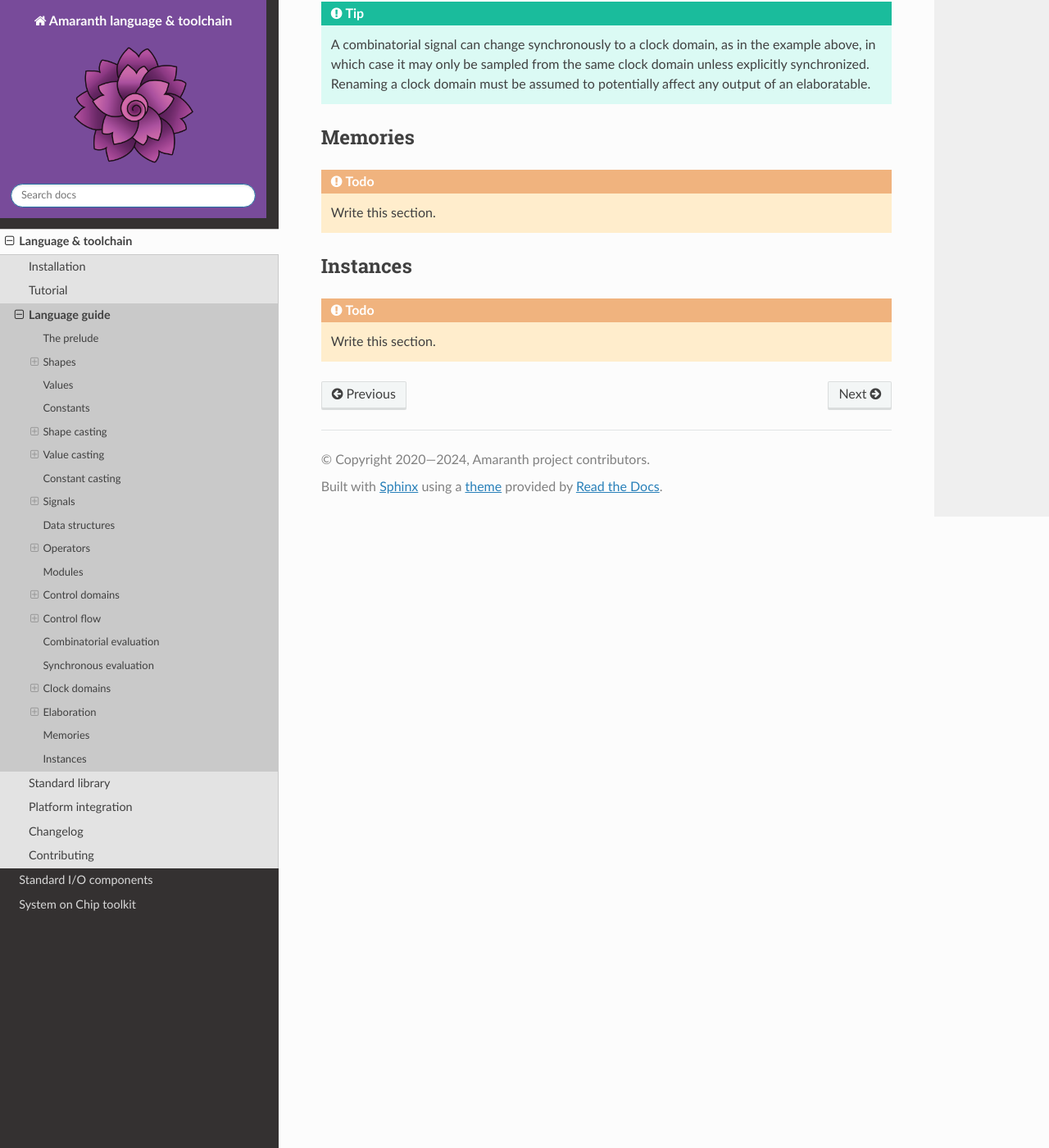
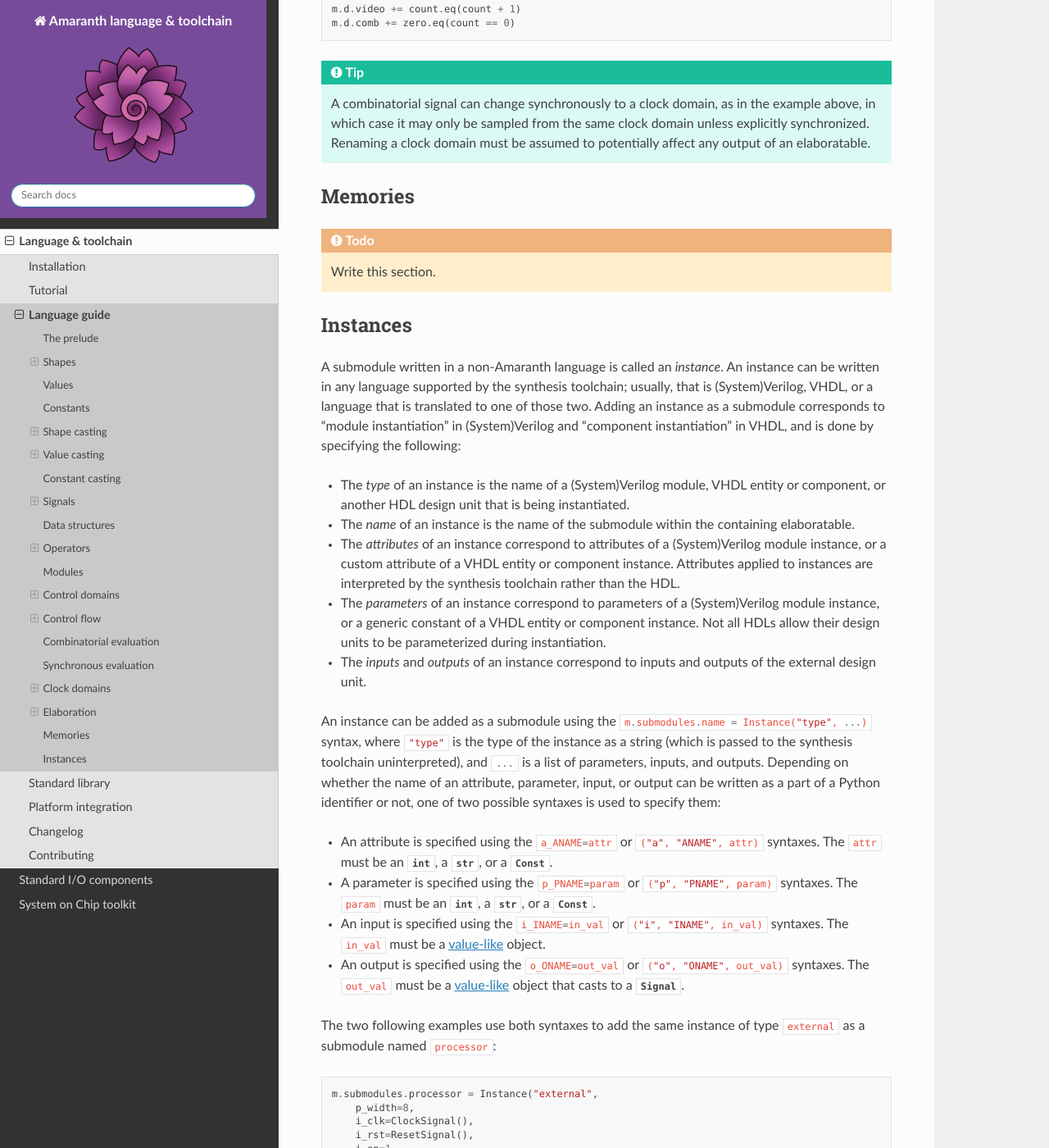
Before and after one commit to amaranth-lang/amaranth, a Sphinx documentation site: the page built from docs/lang.rst, in a window 1280 px wide and 1400 px high, scrolled down 33870 px. Shown: the whole window at 82% size. Built offline with Sphinx 7.4.7 and the Read the Docs theme 2.0.0, drawn with Linux system fonts in a browser that asks for light colours; pages that are not in the unit, such as notebooks, are missing from menus; the version number could not be read and is left out; some of the changed text lies outside the part shown.

Commit message:
docs/lang: document instances.

```diff
--- a/docs/lang.rst
+++ b/docs/lang.rst
@@ -1385,7 +1385,7 @@ Elaboration
 
 Amaranth designs are built from a hierarchy of smaller subdivisions, which are called *elaboratables*. The process of creating a data structure representing the behavior of a complete design by composing such subdivisions together is called *elaboration*.
 
-An elaboratable is any Python object that inherits from the :class:`Elaboratable` base class and implements the ``elaborate``  method:
+An elaboratable is any Python object that inherits from the :class:`Elaboratable` base class and implements the :meth:`~Elaboratable.elaborate`  method:
 
 .. testcode::
 
@@ -1397,19 +1397,19 @@ An elaboratable is any Python object that inherits from the :class:`Elaboratable
 
             return m
 
-The ``elaborate`` method must either return an instance of :class:`Module` to describe the behavior of the elaboratable, or delegate it by returning another elaboratable object.
+The :meth:`~Elaboratable.elaborate` method must either return an instance of :class:`Module` or :class:`Instance` to describe the behavior of the elaboratable, or delegate it by returning another elaboratable object.
 
 .. note::
 
-    Instances of :class:`Module` also implement the ``elaborate`` method, which returns a special object that represents a fragment of a netlist. Such an object cannot be constructed without using :class:`Module`.
-
-The :pc:`platform` argument received by the ``elaborate`` method can be :pc:`None`, an instance of :ref:`a built-in platform <platform>`, or a custom object. It is used for `dependency injection <https://en.wikipedia.org/wiki/Dependency_injection>`_ and to contain the state of a design while it is being elaborated.
+    Instances of :class:`Module` also implement the :meth:`~Elaboratable.elaborate` method, which returns a special object that represents a fragment of a netlist. Such an object cannot be constructed without using :class:`Module`.
+
+The :pc:`platform` argument received by the :meth:`~Elaboratable.elaborate` method can be :pc:`None`, an instance of :ref:`a built-in platform <platform>`, or a custom object. It is used for `dependency injection <https://en.wikipedia.org/wiki/Dependency_injection>`_ and to contain the state of a design while it is being elaborated.
 
 .. important::
 
-    The ``elaborate`` method should not modify the ``self`` object it receives other than for debugging and experimentation. Elaborating the same design twice with two identical platform objects should produce two identical netlists. If the design needs to be modified after construction, this should happen before elaboration.
-
-    It is not possible to ensure that a design which modifies itself during elaboration is correctly converted to a netlist because the relative order in which the ``elaborate`` methods are called within a single design is not guaranteed.
+    The :meth:`~Elaboratable.elaborate` method should not modify the ``self`` object it receives other than for debugging and experimentation. Elaborating the same design twice with two identical platform objects should produce two identical netlists. If the design needs to be modified after construction, this should happen before elaboration.
+
+    It is not possible to ensure that a design which modifies itself during elaboration is correctly converted to a netlist because the relative order in which the :meth:`~Elaboratable.elaborate` methods are called within a single design is not guaranteed.
 
 The Amaranth standard library provides *components*: elaboratable objects that also include a description of their interface. Unless otherwise necessary, an elaboratable should inherit from :class:`amaranth.lib.wiring.Component` rather than plain :class:`Elaboratable`. See the :ref:`introduction to interfaces and components <wiring-introduction>` for details.
 
@@ -1442,6 +1442,8 @@ A submodule can also be added without specifying a name:
 .. tip::
 
     If a name is not explicitly specified for a submodule, one will be generated and assigned automatically. Designs with many autogenerated names can be difficult to debug, so a name should usually be supplied.
+
+A non-Amaranth design unit can be added as a submodule using an :ref:`instance <lang-instance>`.
 
 
 .. _lang-controlinserter:
@@ -1582,7 +1584,97 @@ Memories
 .. todo:: Write this section.
 
 
+.. _lang-instance:
+
 Instances
 =========
 
-.. todo:: Write this section.
+.. attributes are not documented because they can be easily used to break soundness and we don't document them for signals either; they are rarely necessary for interoperability
+
+A submodule written in a non-Amaranth language is called an *instance*. An instance can be written in any language supported by the synthesis toolchain; usually, that is (System)Verilog, VHDL, or a language that is translated to one of those two. Adding an instance as a submodule corresponds to "module instantiation" in (System)Verilog and "component instantiation" in VHDL, and is done by specifying the following:
+
+* The *type* of an instance is the name of a (System)Verilog module, VHDL entity or component, or another HDL design unit that is being instantiated.
+* The *name* of an instance is the name of the submodule within the containing elaboratable.
+* The *attributes* of an instance correspond to attributes of a (System)Verilog module instance, or a custom attribute of a VHDL entity or component instance. Attributes applied to instances are interpreted by the synthesis toolchain rather than the HDL.
+* The *parameters* of an instance correspond to parameters of a (System)Verilog module instance, or a generic constant of a VHDL entity or component instance. Not all HDLs allow their design units to be parameterized during instantiation.
+* The *inputs* and *outputs* of an instance correspond to inputs and outputs of the external design unit.
+
+An instance can be added as a submodule using the :pc:`m.submodules.name = Instance("type", ...)` syntax, where :pc:`"type"` is the type of the instance as a string (which is passed to the synthesis toolchain uninterpreted), and :pc:`...` is a list of parameters, inputs, and outputs. Depending on whether the name of an attribute, parameter, input, or output can be written as a part of a Python identifier or not, one of two possible syntaxes is used to specify them:
+
+* An attribute is specified using the :pc:`a_ANAME=attr` or :pc:`("a", "ANAME", attr)` syntaxes. The :pc:`attr` must be an :class:`int`, a :class:`str`, or a :class:`Const`.
+* A parameter is specified using the :pc:`p_PNAME=param` or :pc:`("p", "PNAME", param)` syntaxes. The :pc:`param` must be an :class:`int`, a :class:`str`, or a :class:`Const`.
+* An input is specified using the :pc:`i_INAME=in_val` or :pc:`("i", "INAME", in_val)` syntaxes. The :pc:`in_val` must be a :ref:`value-like <lang-valuelike>` object.
+* An output is specified using the :pc:`o_ONAME=out_val` or :pc:`("o", "ONAME", out_val)` syntaxes. The :pc:`out_val` must be a :ref:`value-like <lang-valuelike>` object that casts to a :class:`Signal`.
+
+The two following examples use both syntaxes to add the same instance of type ``external`` as a submodule named ``processor``:
+
+.. testcode::
+    :hide:
+
+    i_data = Signal(8)
+    o_data = Signal(8)
+    m = Module()
+
+.. testcode::
+
+    m.submodules.processor = Instance("external",
+        p_width=8,
+        i_clk=ClockSignal(),
+        i_rst=ResetSignal(),
+        i_en=1,
+        i_mode=Const(3, unsigned(4)),
+        i_data_in=i_data,
+        o_data_out=o_data,
+    )
+
+.. testcode::
+    :hide:
+
+    m = Module()
+
+.. testcode::
+
+    m.submodules.processor = Instance("external",
+        ("p", "width", 8),
+        ("i", "clk", ClockSignal()),
+        ("i", "rst", ResetSignal()),
+        ("i", "en", 1),
+        ("i", "mode", Const(3, unsigned(4))),
+        ("i", "data_in", i_data),
+        ("o", "data_out", o_data),
+    )
+
+Like a regular submodule, an instance can also be added without specifying a name:
+
+.. testcode::
+
+    m.submodules += Instance("external",
+        # ...
+    )
+
+.. tip::
+
+    If a name is not explicitly specified for a submodule, one will be generated and assigned automatically. Designs with many autogenerated names can be difficult to debug, so a name should usually be supplied.
+
+Although an :class:`Instance` is not an elaboratable, as a special case, it can be returned from the :pc:`elaborate()` method. This is conveinent for implementing an elaboratable that adorns an instance with an Amaranth interface:
+
+.. testcode::
+
+    from amaranth import vendor
+
+
+    class FlipFlop(Elaboratable):
+        def __init__(self):
+            self.d = Signal()
+            self.q = Signal()
+
+        def elaborate(self, platform):
+            # Decide on the instance to use based on the platform we are elaborating for.
+            if isinstance(platform, vendor.LatticeICE40Platform):
+                return Instance("SB_DFF",
+                    i_C=ClockSignal(),
+                    i_D=self.d,
+                    o_Q=self.q
+                )
+            else:
+                raise NotImplementedError
```
